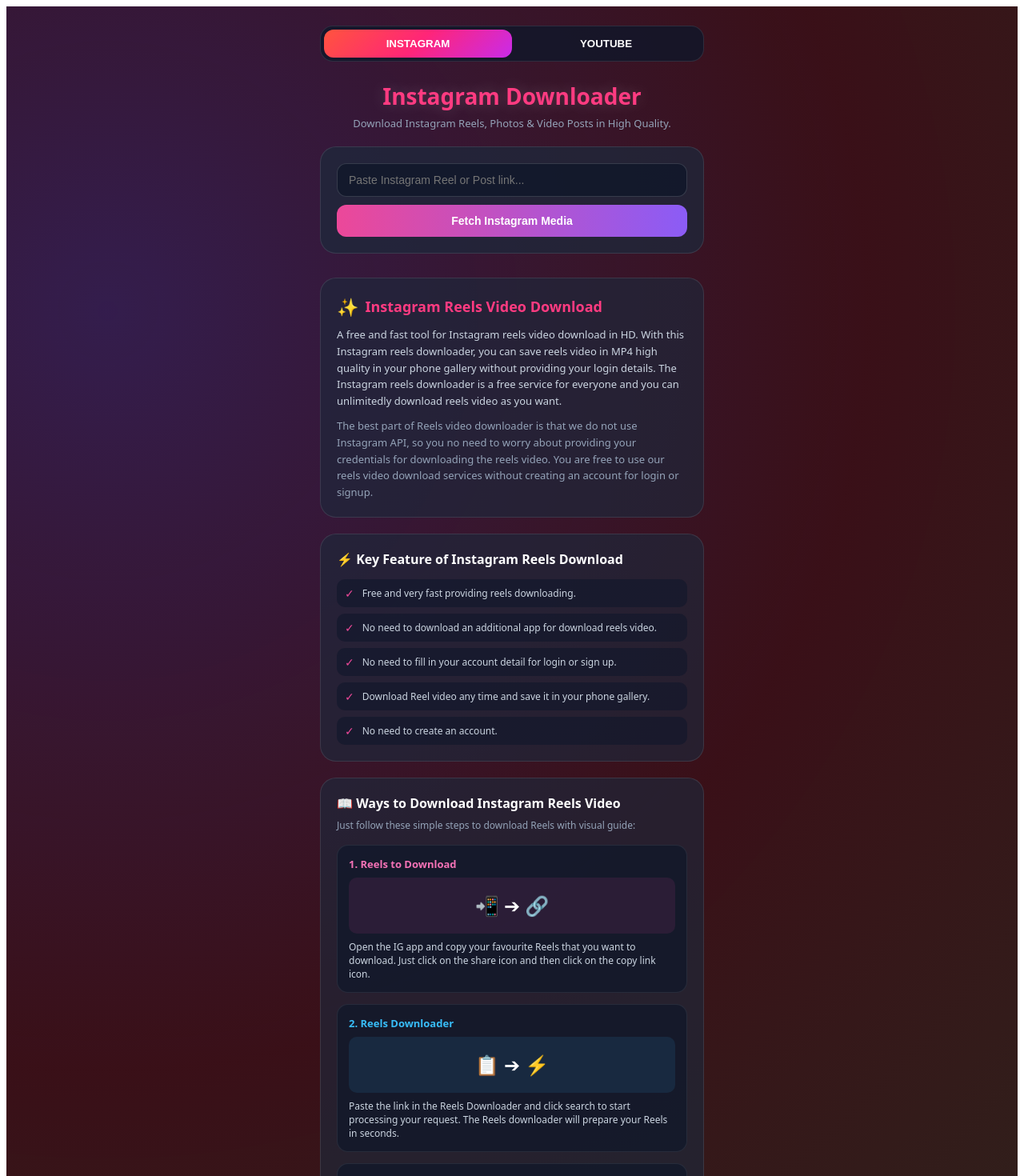
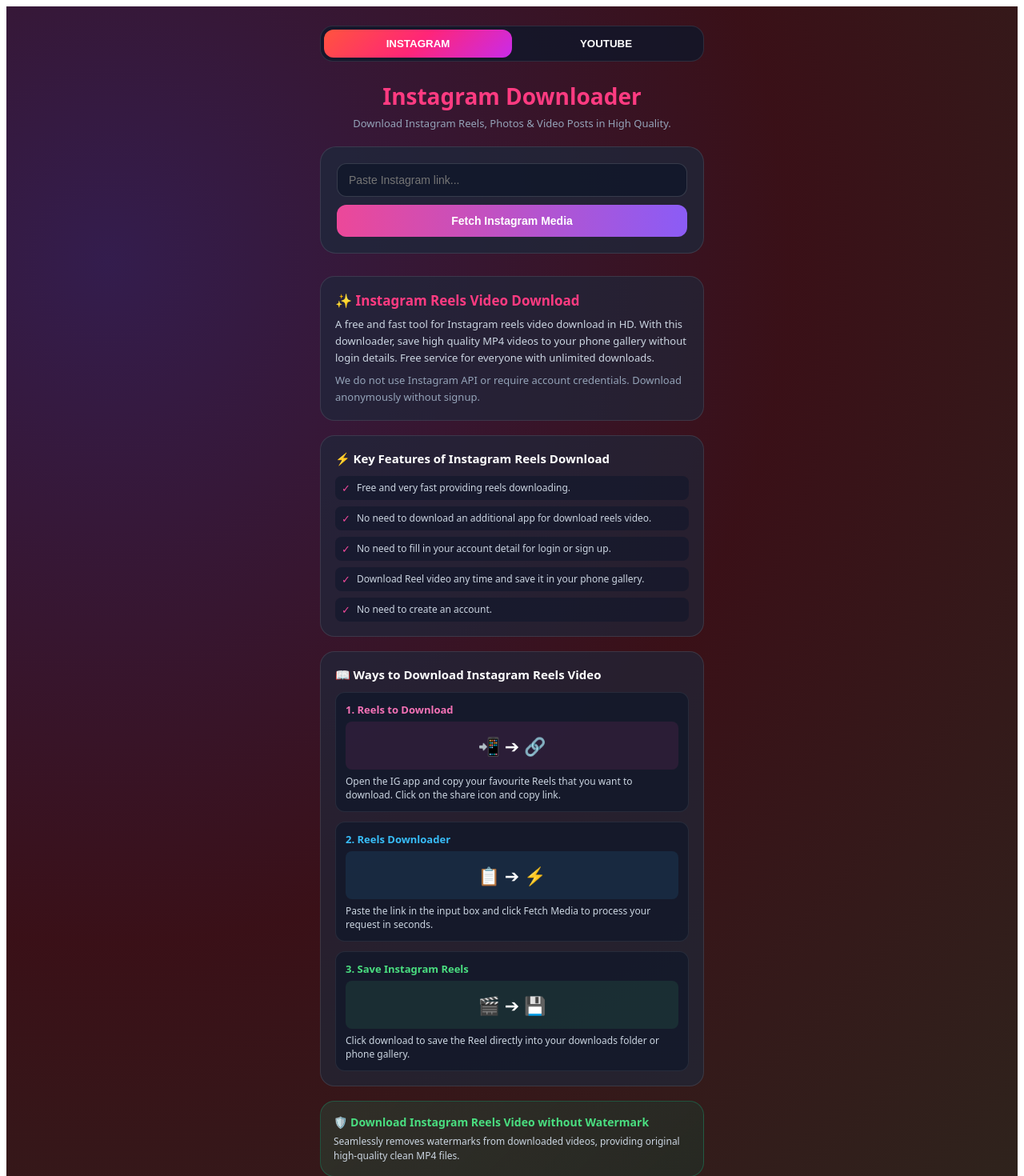
Before and after one commit to sharank1234/Reels-downloader, a React (Vite) app in the folder frontend/frontend/: page / in a window 1280 px wide. Shown: the top 1470 px of the page at 80% size. Built offline with nearby package versions, Linux system fonts and the light colour scheme.

Commit message:
Update App.jsx

```diff
--- a/frontend/frontend/src/App.jsx
+++ b/frontend/frontend/src/App.jsx
@@ -64,15 +64,15 @@ export default function App() {
     <div style={{ minHeight: '100vh', background: 'radial-gradient(circle at 10% 20%, rgba(131,58,180,0.35) 0%, rgba(253,29,29,0.2) 50%, rgba(252,176,69,0.15) 100%), #090d16', color: '#fff', display: 'flex', flexDirection: 'column', alignItems: 'center', padding: '24px 16px 40px', fontFamily: 'system-ui, sans-serif', boxSizing: 'border-box' }}>
       <div style={{ width: '100%', maxWidth: '480px', display: 'flex', flexDirection: 'column', alignItems: 'center' }}>
 
-        {/* Switchable Platform Tabs */}
+        {/* Platform Tabs */}
         <div style={{ display: 'flex', width: '100%', background: 'rgba(15,23,42,0.8)', borderRadius: '16px', padding: '4px', border: '1px solid rgba(255,255,255,0.1)', marginBottom: '24px', boxSizing: 'border-box' }}>
           <button onClick={() => handleTabSwitch('instagram')} style={{ flex: 1, padding: '10px', borderRadius: '12px', border: 'none', cursor: 'pointer', fontWeight: 700, background: activeTab === 'instagram' ? 'linear-gradient(135deg, #FF543E 0%, #FF2578 50%, #C92BEA 100%)' : 'transparent', color: '#fff' }}>INSTAGRAM</button>
           <button onClick={() => handleTabSwitch('youtube')} style={{ flex: 1, padding: '10px', borderRadius: '12px', border: 'none', cursor: 'pointer', fontWeight: 700, background: activeTab === 'youtube' ? '#ef4444' : 'transparent', color: '#fff' }}>YOUTUBE</button>
         </div>
 
-        {/* Dynamic Title Header */}
+        {/* Header Title */}
         <div style={{ textAlign: 'center', marginBottom: '20px' }}>
-          <h1 style={{ fontSize: '28px', fontWeight: 900, color: activeTab === 'instagram' ? '#ff3b81' : '#f87171', margin: '0 0 6px 0', textShadow: '0 0 20px rgba(255,255,255,0.2)' }}>
+          <h1 style={{ fontSize: '28px', fontWeight: 900, color: activeTab === 'instagram' ? '#ff3b81' : '#f87171', margin: '0 0 6px 0' }}>
             {activeTab === 'instagram' ? 'Instagram Downloader' : 'YouTube Downloader'}
           </h1>
           <p style={{ color: '#94a3b8', fontSize: '13px', margin: 0 }}>
@@ -80,12 +80,12 @@ export default function App() {
           </p>
         </div>
 
-        {/* Input Card */}
+        {/* Input Box */}
         <div style={{ width: '100%', background: 'rgba(30,41,59,0.75)', border: '1px solid rgba(255,255,255,0.1)', borderRadius: '20px', padding: '20px', boxSizing: 'border-box' }}>
           <form onSubmit={handleFetch} style={{ display: 'flex', flexDirection: 'column', gap: '10px' }}>
             <input
               type="text"
-              placeholder={activeTab === 'instagram' ? 'Paste Instagram Reel or Post link...' : 'Paste YouTube link...'}
+              placeholder={activeTab === 'instagram' ? 'Paste Instagram link...' : 'Paste YouTube link...'}
               value={url}
               onChange={(e) => setUrl(e.target.value)}
               required
@@ -102,16 +102,15 @@ export default function App() {
           {error && <div style={{ marginTop: '12px', padding: '10px', borderRadius: '10px', background: 'rgba(239,68,68,0.15)', border: '1px solid rgba(239,68,68,0.3)', color: '#fca5a5', fontSize: '13px', textAlign: 'center' }}>⚠️ {error}</div>}
         </div>
 
-        {/* Loading Spinner */}
+        {/* Loading Indicator */}
         {loading && (
           <div style={{ marginTop: '20px', width: '100%', background: 'rgba(30, 41, 59, 0.5)', border: '1px solid rgba(255, 255, 255, 0.1)', borderRadius: '20px', padding: '30px 20px', display: 'flex', flexDirection: 'column', alignItems: 'center', justifyContent: 'center', gap: '12px', textAlign: 'center', boxSizing: 'border-box' }}>
-            <div style={{ width: '34px', height: '34px', border: '3px solid rgba(255,255,255,0.1)', borderTop: `3px solid ${activeTab === 'instagram' ? '#ec4899' : '#ef4444'}`, borderRadius: '50%', animation: 'spin 1s linear infinite' }} />
-            <span style={{ fontSize: '14px', color: '#cbd5e1', fontWeight: 600 }}>Fetching media from Instagram...</span>
-            <span style={{ fontSize: '12px', color: '#64748b' }}>Please wait a few seconds</span>
+            <div style={{ width: '32px', height: '32px', border: '3px solid rgba(255,255,255,0.1)', borderTop: `3px solid ${activeTab === 'instagram' ? '#ec4899' : '#ef4444'}`, borderRadius: '50%', animation: 'spin 1s linear infinite' }} />
+            <span style={{ fontSize: '14px', color: '#cbd5e1', fontWeight: 600 }}>Fetching media...</span>
           </div>
         )}
 
-        {/* Media Preview & Download */}
+        {/* Video / Photo Preview & Download */}
         {result && (
           <div style={{ marginTop: '20px', width: '100%', background: 'rgba(30,41,59,0.75)', border: '1px solid rgba(255,255,255,0.1)', borderRadius: '20px', padding: '16px', display: 'flex', flexDirection: 'column', gap: '12px', boxSizing: 'border-box' }}>
             <div style={{ color: '#4ade80', fontSize: '13px', fontWeight: 600, textAlign: 'center' }}>✓ Ready for Download</div>
@@ -129,34 +128,31 @@ export default function App() {
         {/* YouTube Lab Notice */}
         {activeTab === 'youtube' && !result && !loading && (
           <div style={{ marginTop: '22px', width: '100%', background: 'linear-gradient(145deg, rgba(30, 41, 59, 0.85) 0%, rgba(20, 10, 20, 0.85) 100%)', border: '1px solid rgba(239, 68, 68, 0.35)', borderRadius: '24px', padding: '24px 20px', boxSizing: 'border-box', textAlign: 'center', display: 'flex', flexDirection: 'column', alignItems: 'center', gap: '12px' }}>
-            <div style={{ width: '50px', height: '50px', borderRadius: '50%', background: 'rgba(239, 68, 68, 0.15)', border: '1px solid rgba(239, 68, 68, 0.3)', display: 'flex', alignItems: 'center', justifyContent: 'center', fontSize: '24px' }}>🚀</div>
-            <h3 style={{ margin: 0, fontSize: '18px', fontWeight: 800, color: '#fca5a5' }}>YouTube Engine In The Lab 🧪</h3>
-            <p style={{ margin: 0, fontSize: '13px', lineHeight: '1.6', color: '#cbd5e1' }}>We're currently building our next-generation lightning proxy pipeline to support 4K YouTube Shorts & Video ripping directly from the cloud. ⚡</p>
+            <div style={{ width: '48px', height: '48px', borderRadius: '50%', background: 'rgba(239, 68, 68, 0.15)', border: '1px solid rgba(239, 68, 68, 0.3)', display: 'flex', alignItems: 'center', justifyContent: 'center', fontSize: '22px' }}>🚀</div>
+            <h3 style={{ margin: 0, fontSize: '17px', fontWeight: 800, color: '#fca5a5' }}>YouTube Engine In The Lab 🧪</h3>
+            <p style={{ margin: 0, fontSize: '13px', lineHeight: '1.6', color: '#cbd5e1' }}>We are currently building high-speed cloud streaming pipelines for YouTube video support. ⚡</p>
             <div style={{ padding: '6px 14px', background: 'rgba(239, 68, 68, 0.12)', borderRadius: '9999px', border: '1px solid rgba(239, 68, 68, 0.25)', fontSize: '12px', fontWeight: 600, color: '#f87171' }}>🛠️ Feature Releasing Very Soon</div>
           </div>
         )}
 
-        {/* Instructions & Features Section */}
+        {/* Instagram Information & Visual Instructions Section */}
         {activeTab === 'instagram' && (
-          <div style={{ marginTop: '30px', width: '100%', display: 'flex', flexDirection: 'column', gap: '20px' }}>
+          <div style={{ marginTop: '28px', width: '100%', display: 'flex', flexDirection: 'column', gap: '18px' }}>
 
-            {/* Overview */}
-            <div style={{ background: 'rgba(30, 41, 59, 0.65)', border: '1px solid rgba(255, 255, 255, 0.1)', borderRadius: '20px', padding: '20px' }}>
-              <div style={{ display: 'flex', alignItems: 'center', gap: '8px', marginBottom: '10px' }}>
-                <span style={{ fontSize: '22px' }}>✨</span>
-                <h2 style={{ margin: 0, fontSize: '18px', fontWeight: 800, color: '#ff3b81' }}>Instagram Reels Video Download</h2>
-              </div>
-              <p style={{ fontSize: '13px', lineHeight: '1.6', color: '#cbd5e1', margin: '0 0 10px 0' }}>
-                A free and fast tool for Instagram reels video download in HD. With this Instagram reels downloader, you can save reels video in MP4 high quality in your phone gallery without providing your login details. The Instagram reels downloader is a free service for everyone and you can unlimitedly download reels video as you want.
+            {/* Overview Card */}
+            <div style={{ background: 'rgba(30, 41, 59, 0.65)', border: '1px solid rgba(255, 255, 255, 0.1)', borderRadius: '18px', padding: '18px' }}>
+              <h2 style={{ margin: '0 0 8px 0', fontSize: '17px', fontWeight: 800, color: '#ff3b81' }}>✨ Instagram Reels Video Download</h2>
+              <p style={{ fontSize: '13px', lineHeight: '1.6', color: '#cbd5e1', margin: '0 0 8px 0' }}>
+                A free and fast tool for Instagram reels video download in HD. With this downloader, save high quality MP4 videos to your phone gallery without login details. Free service for everyone with unlimited downloads.
               </p>
               <p style={{ fontSize: '13px', lineHeight: '1.6', color: '#94a3b8', margin: 0 }}>
-                The best part of Reels video downloader is that we do not use Instagram API, so you no need to worry about providing your credentials for downloading the reels video. You are free to use our reels video download services without creating an account for login or signup.
+                We do not use Instagram API or require account credentials. Download anonymously without signup.
               </p>
             </div>
 
             {/* Key Features */}
-            <div style={{ background: 'rgba(30, 41, 59, 0.65)', border: '1px solid rgba(255, 255, 255, 0.1)', borderRadius: '20px', padding: '20px' }}>
-              <h3 style={{ margin: '0 0 14px 0', fontSize: '16px', fontWeight: 800, color: '#fff' }}>⚡ Key Feature of Instagram Reels Download</h3>
+            <div style={{ background: 'rgba(30, 41, 59, 0.65)', border: '1px solid rgba(255, 255, 255, 0.1)', borderRadius: '18px', padding: '18px' }}>
+              <h3 style={{ margin: '0 0 12px 0', fontSize: '15px', fontWeight: 800, color: '#fff' }}>⚡ Key Features of Instagram Reels Download</h3>
               <div style={{ display: 'flex', flexDirection: 'column', gap: '8px' }}>
                 {[
                   'Free and very fast providing reels downloading.',
@@ -165,44 +161,44 @@ export default function App() {
                   'Download Reel video any time and save it in your phone gallery.',
                   'No need to create an account.'
                 ].map((text, i) => (
-                  <div key={i} style={{ display: 'flex', alignItems: 'center', gap: '10px', padding: '8px 10px', background: 'rgba(15, 23, 42, 0.6)', borderRadius: '10px' }}>
-                    <span style={{ color: '#ec4899', fontSize: '14px' }}>✓</span>
+                  <div key={i} style={{ display: 'flex', alignItems: 'center', gap: '8px', padding: '6px 8px', background: 'rgba(15, 23, 42, 0.6)', borderRadius: '8px' }}>
+                    <span style={{ color: '#ec4899', fontSize: '13px' }}>✓</span>
                     <span style={{ fontSize: '12px', color: '#cbd5e1' }}>{text}</span>
                   </div>
                 ))}
               </div>
             </div>
 
-            {/* Step-by-Step Visual Guide */}
-            <div style={{ background: 'rgba(30, 41, 59, 0.65)', border: '1px solid rgba(255, 255, 255, 0.1)', borderRadius: '20px', padding: '20px' }}>
-              <h3 style={{ margin: '0 0 8px 0', fontSize: '16px', fontWeight: 800, color: '#fff' }}>📖 Ways to Download Instagram Reels Video</h3>
-              <p style={{ fontSize: '12px', color: '#94a3b8', margin: '0 0 16px 0' }}>Just follow these simple steps to download Reels with visual guide:</p>
+            {/* Visual Step Guide */}
+            <div style={{ background: 'rgba(30, 41, 59, 0.65)', border: '1px solid rgba(255, 255, 255, 0.1)', borderRadius: '18px', padding: '18px' }}>
+              <h3 style={{ margin: '0 0 12px 0', fontSize: '15px', fontWeight: 800, color: '#fff' }}>📖 Ways to Download Instagram Reels Video</h3>
+              <div style={{ display: 'flex', flexDirection: 'column', gap: '12px' }}>
 
-              <div style={{ display: 'flex', flexDirection: 'column', gap: '14px' }}>
-                <div style={{ background: 'rgba(15, 23, 42, 0.7)', borderRadius: '14px', padding: '14px', border: '1px solid rgba(255, 255, 255, 0.08)' }}>
-                  <div style={{ fontWeight: 700, fontSize: '13px', marginBottom: '8px', color: '#f472b6' }}>1. Reels to Download</div>
-                  <div style={{ height: '70px', background: 'rgba(236,72,153,0.1)', borderRadius: '10px', display: 'flex', alignItems: 'center', justifyContent: 'center', fontSize: '24px', marginBottom: '8px' }}>📲 ➔ 🔗</div>
-                  <p style={{ fontSize: '12px', color: '#cbd5e1', margin: 0 }}>Open the IG app and copy your favourite Reels that you want to download. Just click on the share icon and then click on the copy link icon.</p>
+                <div style={{ background: 'rgba(15, 23, 42, 0.7)', borderRadius: '12px', padding: '12px', border: '1px solid rgba(255, 255, 255, 0.08)' }}>
+                  <div style={{ fontWeight: 700, fontSize: '13px', color: '#f472b6', marginBottom: '6px' }}>1. Reels to Download</div>
+                  <div style={{ height: '60px', background: 'rgba(236,72,153,0.1)', borderRadius: '8px', display: 'flex', alignItems: 'center', justifyContent: 'center', fontSize: '22px', marginBottom: '6px' }}>📲 ➔ 🔗</div>
+                  <p style={{ fontSize: '12px', color: '#cbd5e1', margin: 0 }}>Open the IG app and copy your favourite Reels that you want to download. Click on the share icon and copy link.</p>
                 </div>
 
-                <div style={{ background: 'rgba(15, 23, 42, 0.7)', borderRadius: '14px', padding: '14px', border: '1px solid rgba(255, 255, 255, 0.08)' }}>
-                  <div style={{ fontWeight: 700, fontSize: '13px', marginBottom: '8px', color: '#38bdf8' }}>2. Reels Downloader</div>
-                  <div style={{ height: '70px', background: 'rgba(56,189,248,0.1)', borderRadius: '10px', display: 'flex', alignItems: 'center', justifyContent: 'center', fontSize: '24px', marginBottom: '8px' }}>📋 ➔ ⚡</div>
-                  <p style={{ fontSize: '12px', color: '#cbd5e1', margin: 0 }}>Paste the link in the Reels Downloader and click search to start processing your request. The Reels downloader will prepare your Reels in seconds.</p>
+                <div style={{ background: 'rgba(15, 23, 42, 0.7)', borderRadius: '12px', padding: '12px', border: '1px solid rgba(255, 255, 255, 0.08)' }}>
+                  <div style={{ fontWeight: 700, fontSize: '13px', color: '#38bdf8', marginBottom: '6px' }}>2. Reels Downloader</div>
+                  <div style={{ height: '60px', background: 'rgba(56,189,248,0.1)', borderRadius: '8px', display: 'flex', alignItems: 'center', justifyContent: 'center', fontSize: '22px', marginBottom: '6px' }}>📋 ➔ ⚡</div>
+                  <p style={{ fontSize: '12px', color: '#cbd5e1', margin: 0 }}>Paste the link in the input box and click Fetch Media to process your request in seconds.</p>
                 </div>
 
-                <div style={{ background: 'rgba(15, 23, 42, 0.7)', borderRadius: '14px', padding: '14px', border: '1px solid rgba(255, 255, 255, 0.08)' }}>
-                  <div style={{ fontWeight: 700, fontSize: '13px', marginBottom: '8px', color: '#4ade80' }}>3. Save Instagram Reels</div>
-                  <div style={{ height: '70px', background: 'rgba(74,222,128,0.1)', borderRadius: '10px', display: 'flex', alignItems: 'center', justifyContent: 'center', fontSize: '24px', marginBottom: '8px' }}>🎬 ➔ 💾</div>
-                  <p style={{ fontSize: '12px', color: '#cbd5e1', margin: 0 }}>Click on the download button to download the Instagram Reels, and the Reels will be saved in your downloads folder or phone gallery. Now you can enjoy your high-quality downloaded Reels.</p>
+                <div style={{ background: 'rgba(15, 23, 42, 0.7)', borderRadius: '12px', padding: '12px', border: '1px solid rgba(255, 255, 255, 0.08)' }}>
+                  <div style={{ fontWeight: 700, fontSize: '13px', color: '#4ade80', marginBottom: '6px' }}>3. Save Instagram Reels</div>
+                  <div style={{ height: '60px', background: 'rgba(74,222,128,0.1)', borderRadius: '8px', display: 'flex', alignItems: 'center', justifyContent: 'center', fontSize: '22px', marginBottom: '6px' }}>🎬 ➔ 💾</div>
+                  <p style={{ fontSize: '12px', color: '#cbd5e1', margin: 0 }}>Click download to save the Reel directly into your downloads folder or phone gallery.</p>
                 </div>
+
               </div>
             </div>
 
-            {/* Watermark Notice */}
-            <div style={{ background: 'linear-gradient(135deg, rgba(16,185,129,0.15), rgba(6,78,59,0.25))', border: '1px solid rgba(16,185,129,0.3)', borderRadius: '20px', padding: '18px' }}>
-              <h3 style={{ margin: '0 0 6px 0', fontSize: '15px', fontWeight: 800, color: '#4ade80' }}>🛡️ Download Instagram Reels Video without Watermark</h3>
-              <p style={{ fontSize: '12px', lineHeight: '1.6', color: '#cbd5e1', margin: 0 }}>Reels downloader seamlessly removes the watermark from the video you download, providing you with the original high-quality Reels, watermark-free.</p>
+            {/* Watermark Section */}
+            <div style={{ background: 'linear-gradient(135deg, rgba(16,185,129,0.15), rgba(6,78,59,0.25))', border: '1px solid rgba(16,185,129,0.3)', borderRadius: '18px', padding: '16px' }}>
+              <h3 style={{ margin: '0 0 6px 0', fontSize: '14px', fontWeight: 800, color: '#4ade80' }}>🛡️ Download Instagram Reels Video without Watermark</h3>
+              <p style={{ fontSize: '12px', lineHeight: '1.5', color: '#cbd5e1', margin: 0 }}>Seamlessly removes watermarks from downloaded videos, providing original high-quality clean MP4 files.</p>
             </div>
 
           </div>
@@ -210,7 +206,7 @@ export default function App() {
 
       </div>
 
-      {/* Footer Navigation */}
+      {/* Footer Modal Controls */}
       <footer style={{ marginTop: '30px', width: '100%', maxWidth: '440px', display: 'flex', flexDirection: 'column', alignItems: 'center', gap: '10px' }}>
         <div style={{ display: 'flex', gap: '14px', background: 'rgba(15,23,42,0.6)', padding: '6px 16px', borderRadius: '9999px', border: '1px solid rgba(255,255,255,0.1)', fontSize: '13px' }}>
           <button onClick={() => setActiveModal('guide')} style={{ background: 'none', border: 'none', color: '#cbd5e1', cursor: 'pointer' }}>📖 Guide</button>
@@ -222,19 +218,18 @@ export default function App() {
         <p style={{ color: '#64748b', fontSize: '12px', margin: 0 }}>Free Cloud Media Downloader</p>
       </footer>
 
-      {/* Modal Dialog */}
       {activeModal && (
         <div style={{ position: 'fixed', inset: 0, background: 'rgba(0,0,0,0.8)', display: 'flex', alignItems: 'center', justifyContent: 'center', padding: '16px', zIndex: 999 }}>
           <div style={{ background: '#1e293b', border: '1px solid rgba(255,255,255,0.15)', borderRadius: '18px', width: '100%', maxWidth: '400px', padding: '20px', boxSizing: 'border-box' }}>
             <div style={{ display: 'flex', justifyContent: 'space-between', alignItems: 'center', marginBottom: '14px' }}>
-              <h3 style={{ margin: 0, fontSize: '17px', fontWeight: 700 }}>{activeModal === 'guide' ? '📖 How to Use' : activeModal === 'faq' ? '❓ FAQ' : '💬 Support'}</h3>
+              <h3 style={{ margin: 0, fontSize: '17px', fontWeight: 700 }}>{activeModal === 'guide' ? '📖 Guide' : activeModal === 'faq' ? '❓ FAQ' : '💬 Support'}</h3>
               <button onClick={() => setActiveModal(null)} style={{ background: 'rgba(255,255,255,0.1)', border: 'none', borderRadius: '50%', color: '#fff', padding: '4px 8px', cursor: 'pointer' }}>✕</button>
             </div>
-            {activeModal === 'guide' && <div style={{ fontSize: '13px', color: '#cbd5e1', lineHeight: '1.6' }}>1. Paste any public Instagram link.<br/>2. Tap Fetch Instagram Media.<br/>3. Preview the media and tap Download.</div>}
-            {activeModal === 'faq' && <div style={{ fontSize: '13px', color: '#cbd5e1', lineHeight: '1.6' }}>• Supports Instagram Reels, Video posts, and Photo posts.<br/>• 100% free and unlimited downloads.</div>}
+            {activeModal === 'guide' && <div style={{ fontSize: '13px', color: '#cbd5e1', lineHeight: '1.6' }}>1. Paste any public Instagram link.<br/>2. Tap Fetch Media.<br/>3. Preview and download in 1 tap.</div>}
+            {activeModal === 'faq' && <div style={{ fontSize: '13px', color: '#cbd5e1', lineHeight: '1.6' }}>• Supports Instagram Reels, Video posts, and Photo posts.<br/>• 100% free and unlimited.</div>}
             {activeModal === 'contact' && (
               <div style={{ fontSize: '13px', color: '#cbd5e1' }}>
-                <p style={{ margin: '0 0 10px 0' }}>Need help or encountered an issue?</p>
+                <p style={{ margin: '0 0 8px 0' }}>Need help or encountered an issue?</p>
                 <div style={{ background: '#0f172a', padding: '10px', borderRadius: '10px', border: '1px solid rgba(255,255,255,0.08)' }}>
                   <span style={{ color: '#94a3b8', fontSize: '11px' }}>Support Email</span>
                   <a href="mailto:karthiksharan208@gmail.com" style={{ color: '#38bdf8', fontWeight: 700, display: 'block', marginTop: '2px', textDecoration: 'none' }}>karthiksharan208@gmail.com</a>
```
